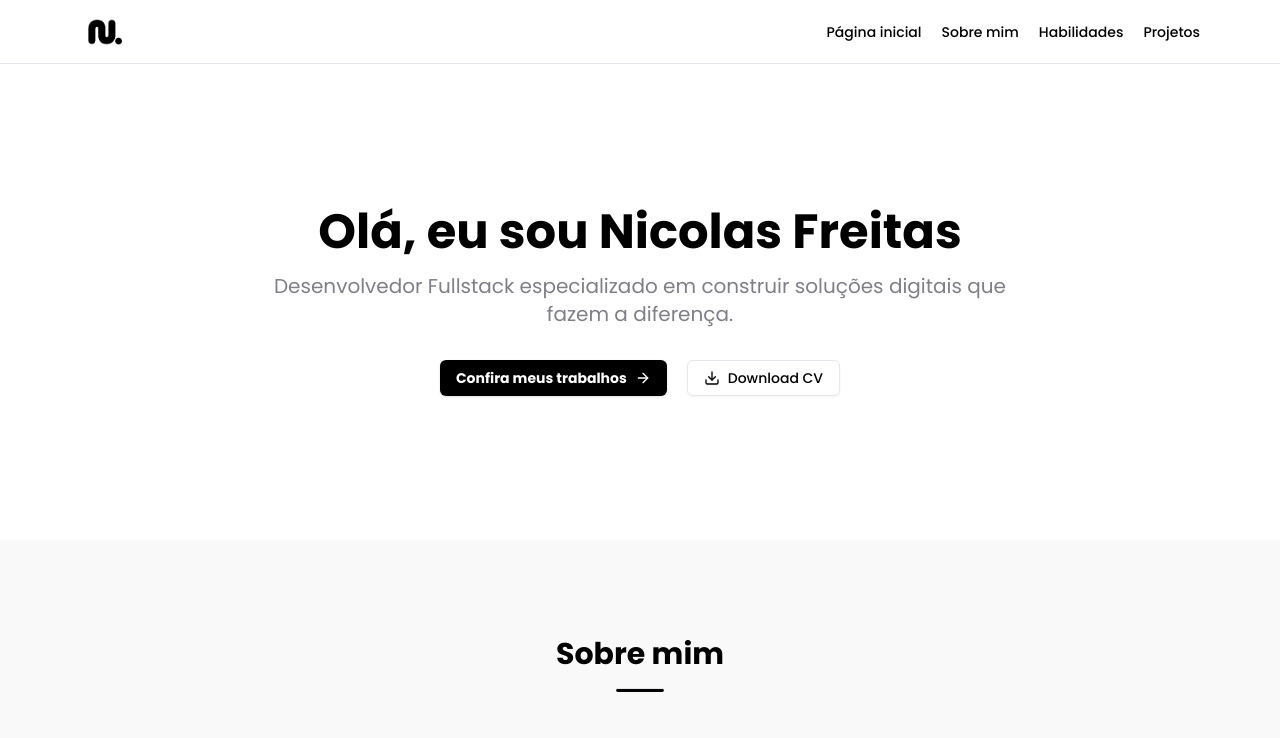
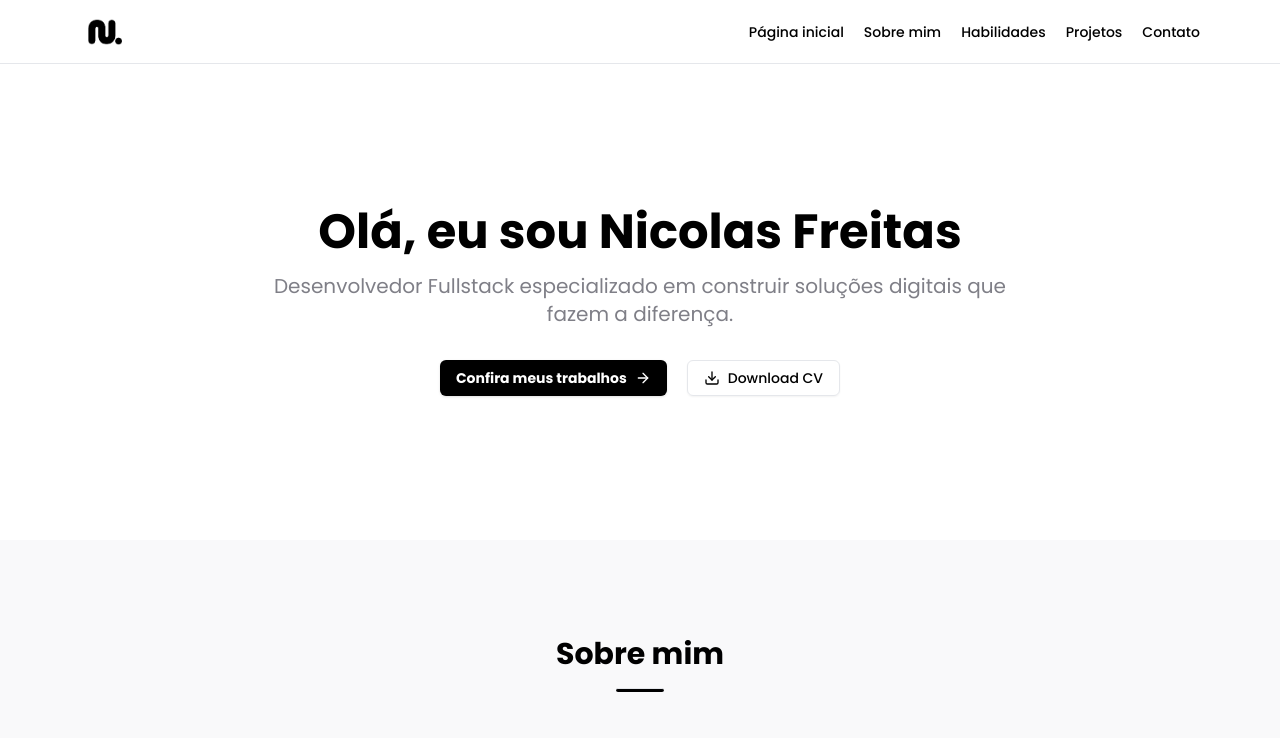
Before and after one commit to nicolasfreitas-dev/portfolio-next, a Next.js app: page / in a window 1280 px wide. Shown: the top 738 px of the page. Built offline with nearby package versions, Linux system fonts and the light colour scheme.

Commit message:
feat: add contact button on header

```diff
--- a/src/components/Header/index.tsx
+++ b/src/components/Header/index.tsx
@@ -18,7 +18,12 @@ export default function Header() {
         <header className="sticky top-0 z-10 w-full h-16 border-b bg-secondary/95 backdrop-blur supports-[backdrop-filter]:bg-secondary/60 flex items-center justify-between px-10 md:px-20">
             <div className="h-full flex items-center">
                 <Link href="/">
-                    <Image src={logopreta} width={50} height={50} alt="logo marca" />
+                    <Image
+                        src={logopreta}
+                        width={50}
+                        height={50}
+                        alt="logo marca"
+                    />
                 </Link>
             </div>
             <Button
@@ -45,6 +50,9 @@ export default function Header() {
                 </Link>
                 <Link href="#projects" className="text-sm font-medium">
                     Projetos
+                </Link>
+                <Link href="#contact" className="text-sm font-medium">
+                    Contato
                 </Link>
             </nav>
             {isMenuOpen && (
@@ -78,6 +86,13 @@ export default function Header() {
                         >
                             Projetos
                         </Link>
+                        <Link
+                            href="#contact"
+                            className="py-2 text-sm font-medium"
+                            onClick={handleMenuOpen}
+                        >
+                            Contato
+                        </Link>
                     </nav>
                 </div>
             )}
```
